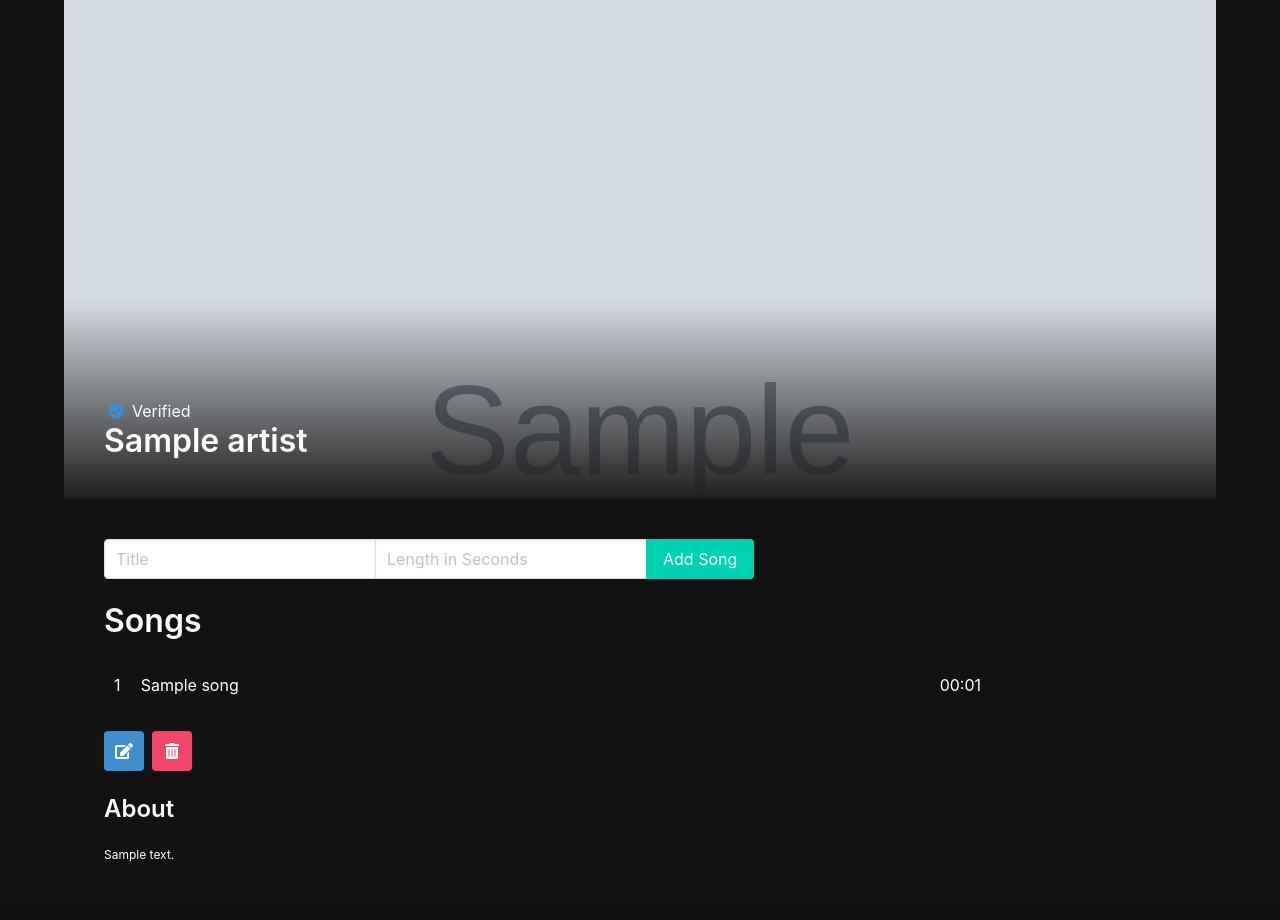
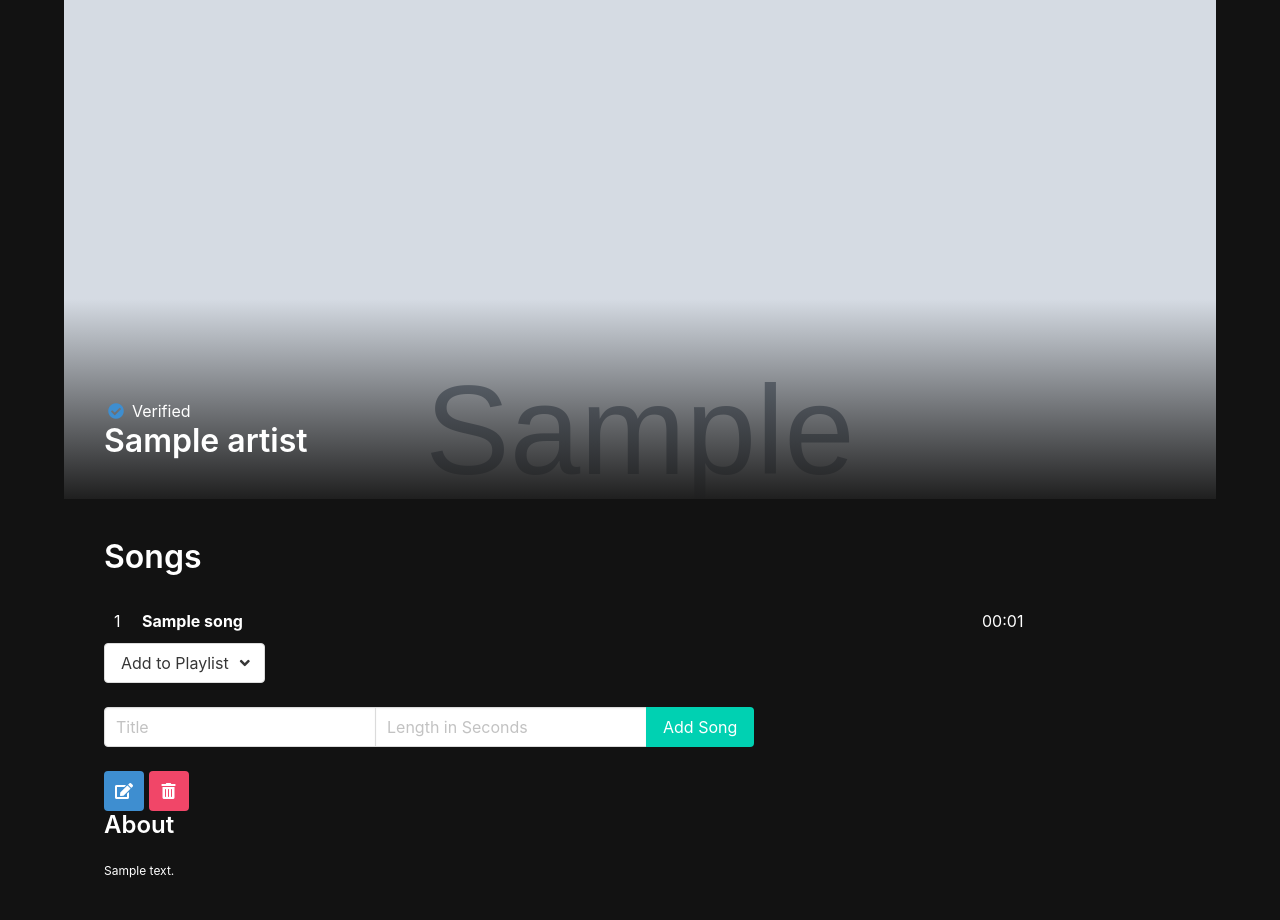
Before and after one commit to Signal-flow12/Python_Spotify_Clone, a Django app: page /artists/1/ in a window 1280 px wide. Shown: the part 53-973 px from the top of the page. Before the commit the page ends 915 px from the top, so only its background shows below. Run offline with Django 4.2, Linux system fonts and the light colour scheme; tables that the repository leaves empty hold one stand-in row (values such as "Sample post"); grey boxes marked "Sample" are stand-in pictures.

Commit message:
Added playlist add and remove songs

```diff
--- a/main_app/admin.py
+++ b/main_app/admin.py
@@ -1,5 +1,6 @@
 from django.contrib import admin
-from.models import Artist, Song
+from.models import Artist, Song, Playlist
 # Register your models here.
 admin.site.register(Artist)
 admin.site.register(Song)
+admin.site.register(Playlist)
--- a/main_app/models.py
+++ b/main_app/models.py
@@ -26,3 +26,13 @@ class Song (models.Model):
 
     def get_length(self):
         return time.strftime("%M:%S", time.gmtime(self.length))
+
+
+
+class Playlist(models.Model):
+    title = models.CharField(max_length=150)
+    # this is going to create the many to many relationship and join table
+    songs = models.ManyToManyField(Song)
+
+    def __str__(self):
+        return self.title
--- a/main_app/static/scripts/main.js
+++ b/main_app/static/scripts/main.js
@@ -3,3 +3,9 @@ $(".navbar-burger").click(function () {
     $(".navbar-burger").toggleClass("is-active");
     $(".navbar-menu").toggleClass("is-active");
   });
+
+  //asign function to dropdown add playlist
+
+  $(".dropdown").click(function (event) {
+    $(this).toggleClass("is-active");
+  });
--- a/main_app/static/styles/main.css
+++ b/main_app/static/styles/main.css
@@ -95,3 +95,12 @@ body {
     background-color: hsla(0, 0%, 100%, 0.1);
     cursor: pointer;
   }
+
+  .song {
+    width: 100%;
+    padding: 10px;
+    display: grid;
+    /*  New Template Columns  */
+    grid-template-columns: 0.1fr 3fr 0.5fr 0.3fr;
+    border-radius: 5px;
+  }
--- a/main_app/templates/artist_detail.html
+++ b/main_app/templates/artist_detail.html
@@ -15,6 +15,56 @@
   <h1 class="title">{{artist.name}}</h1>
 </div>
     <div class="detail__container">
+        <!-- inside container -->
+    <div class="detail__songs mb-5">
+
+        <h3 class="title is-3">Songs</h3>
+        {% for song in artist.songs.all %}
+        <div class="song">
+        <span>{{forloop.counter}}</span>
+        <span><b>{{song.title}}</b></span>
+        <span>{{song.get_length}}</span>
+        </div>
+        <span>
+          <div class="dropdown">
+            <div class="dropdown-trigger">
+              <button
+                class="button"
+                aria-haspopup="true"
+                aria-controls="dropdown-menu"
+              >
+                <span>Add to Playlist</span>
+                <span class="icon is-small">
+                  <i class="fas fa-angle-down" aria-hidden="true"></i>
+                </span>
+              </button>
+            </div>
+            <div class="dropdown-menu" id="dropdown-menu" role="menu">
+              <div class="dropdown-content">
+                {% for playlist in playlists %}
+            <!-- each playlist becomes a drop
+            down item with the ids needed to add to the join table  -->
+                <a
+                  href="{% url 'playlist_song_assoc' playlist.pk song.pk %}?assoc=add"
+                  class="dropdown-item"
+                >
+                  {{playlist.title}}
+                </a>
+                {% endfor %}
+              </div>
+            </div>
+          </div>
+        </span>
+
+        {% empty %}
+            <article class="message">
+                <div class="message-header">
+                    <p>No Songs Available</p>
+                </div>
+            </article>
+
+        {% endfor %}
+    </div>
     <!-- inside detail songs element below the header -->
 
 <!-- Here you can see the action we provided
@@ -49,24 +99,7 @@
 
 <!-- before the for loop for songs -->
 
-    <div class="detail__songs mb-5">
-        <h3 class="title is-3">Songs</h3>
-
-        {% for song in artist.songs.all %}
-        <div class="song">
-            <span>{{forloop.counter}}</span>
-            <span>{{song.title}}</span>
-            <span>{{song.get_length}}</span>
-        </div>
-        {% empty %}
-        <article class="message">
-            <div class=""message-header>
-                <p>No Songs Available</p>
-            </div>
-        </article>
-        {% endfor %}
-    </div>
-    <div class="buttons">
+    <!--  above about section  -->
     <a href="{% url 'artist_update' artist.pk %}" class="button is-info">
         <span class="icon">
           <i class="fas fa-edit"></i>
@@ -84,5 +117,4 @@
   </div>
 </div>
 
-
 {% endblock %}
--- a/main_app/urls.py
+++ b/main_app/urls.py
@@ -12,4 +12,5 @@ urlpatterns = [
     path('artists/<int:pk>/update',views.ArtistUpdate.as_view(), name="artist_update"),
     path('artists/<int:pk>/delete',views.ArtistDelete.as_view(), name="artist_delete"),
     path('artists/<int:pk>/songs/new/',views.SongCreate.as_view(), name="song_create"),
+    path('playlists/<int:pk>/songs/<int:song_pk>/', views.PlaylistSongAssoc.as_view(), name="playlist_song_assoc"),
 ]
--- a/main_app/views.py
+++ b/main_app/views.py
@@ -1,6 +1,7 @@
+from typing import Any
 from django.shortcuts import render, redirect
 from django.views import View
-from.models import Artist, Song
+from.models import Artist, Song, Playlist
 from django.views.generic.base import TemplateView
 from django.views.generic.edit import CreateView
 from django.views.generic import DetailView
@@ -8,7 +9,13 @@ from django.views.generic.edit import CreateView, UpdateView, DeleteView
 
 # Create your views here.
 class Home(TemplateView):
-    template_name ="home.html"
+    template_name = "home.html"
+    # Here we have added the playlists as context
+    def get_context_data(self, **kwargs):
+        context = super().get_context_data(**kwargs)
+        context["playlists"] = Playlist.objects.all()
+        return context
+
 
 class About(TemplateView):
     template_name = "about.html"
@@ -57,6 +64,12 @@ class ArtistDetail(DetailView):
     model = Artist
     template_name = "artist_detail.html"
 
+    def get_context_data(self, **kwargs):
+        context = super().get_context_data(**kwargs)
+        context["playlists"] = Playlist.objects.all()
+        return context
+
+
 class ArtistUpdate(UpdateView):
     model = Artist
     fields = ['name', 'img', 'bio', 'verified_artist']
@@ -76,3 +89,18 @@ class SongCreate(View):
         artist = Artist.objects.get(pk=pk)
         Song.objects.create(title=title, length=length, artist=artist)
         return redirect('artist_detail', pk=pk)
+
+class PlaylistSongAssoc(View):
+
+    def get(self, request, pk, song_pk):
+        # get the query param from the url
+        assoc = request.GET.get("assoc")
+        if assoc == "remove":
+            # get the playlist by the id and
+            # remove from the join table the given song_id
+            Playlist.objects.get(pk=pk).songs.remove(song_pk)
+        if assoc == "add":
+            # get the playlist by the id and
+            # add to the join table the given song_id
+            Playlist.objects.get(pk=pk).songs.add(song_pk)
+        return redirect('home')
```
Also changed, not shown: main_app/templates/home.html (+27 -1 lines), main_app/migrations/0003_playlist.py (added). Lines whose indentation alone changed are shown as unchanged.
